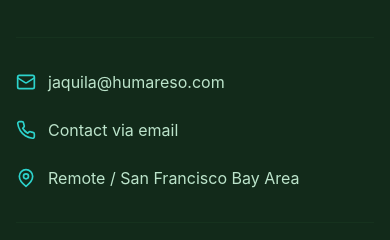
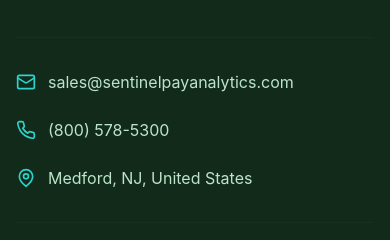
Before and after one commit to jamie-humareso/SentinelPayWebsite, a Next.js app: page / in a window 390 px wide. Shown: the part 6736-6976 px from the top of the page. Built offline with nearby package versions, Linux system fonts and the light colour scheme.

Commit message:
Update contact information: Phone (800) 578-5300, Email sales@sentinelpayanalytics.com, Location Medford NJ

```diff
--- a/src/app/contact/page.tsx
+++ b/src/app/contact/page.tsx
@@ -225,7 +225,7 @@ export default function ContactPage() {
                   </div>
                   <div>
                     <h3 className="font-semibold text-gray-900">Email</h3>
-                     <p className="text-gray-600">jaquila@humareso.com</p>
+                    <p className="text-gray-600">sales@sentinelpayanalytics.com</p>
                     <p className="text-sm text-gray-500">We'll respond within 24 hours</p>
                   </div>
                 </div>
@@ -236,8 +236,8 @@ export default function ContactPage() {
                   </div>
                   <div>
                     <h3 className="font-semibold text-gray-900">Phone</h3>
-                    <p className="text-gray-600">+1 (555) 123-4567</p>
-                    <p className="text-sm text-gray-500">Mon-Fri, 9AM-6PM PST</p>
+                    <p className="text-gray-600">(800) 578-5300</p>
+                    <p className="text-sm text-gray-500">Mon-Fri, 9AM-6PM EST</p>
                   </div>
                 </div>
 
@@ -247,7 +247,7 @@ export default function ContactPage() {
                   </div>
                   <div>
                     <h3 className="font-semibold text-gray-900">Office</h3>
-                    <p className="text-gray-600">San Francisco, CA</p>
+                    <p className="text-gray-600">Medford, NJ, United States</p>
                     <p className="text-sm text-gray-500">Available for in-person meetings</p>
                   </div>
                 </div>
--- a/src/components/layout/Footer.tsx
+++ b/src/components/layout/Footer.tsx
@@ -91,15 +91,15 @@ const Footer: React.FC = () => {
           <div className="grid grid-cols-1 md:grid-cols-3 gap-6">
                             <div className="flex items-center">
                   <Mail className="w-5 h-5 text-sentinel-aqua-400 mr-3" />
-                  <span className="text-sentinel-green-200">jaquila@humareso.com</span>
+                  <span className="text-sentinel-green-200">sales@sentinelpayanalytics.com</span>
                 </div>
                 <div className="flex items-center">
                   <Phone className="w-5 h-5 text-sentinel-aqua-400 mr-3" />
-                  <span className="text-sentinel-green-200">Contact via email</span>
+                  <span className="text-sentinel-green-200">(800) 578-5300</span>
                 </div>
                 <div className="flex items-center">
                   <MapPin className="w-5 h-5 text-sentinel-aqua-400 mr-3" />
-                  <span className="text-sentinel-green-200">Remote / San Francisco Bay Area</span>
+                  <span className="text-sentinel-green-200">Medford, NJ, United States</span>
                 </div>
           </div>
         </motion.div>
```
Lines whose indentation alone changed are shown as unchanged.
